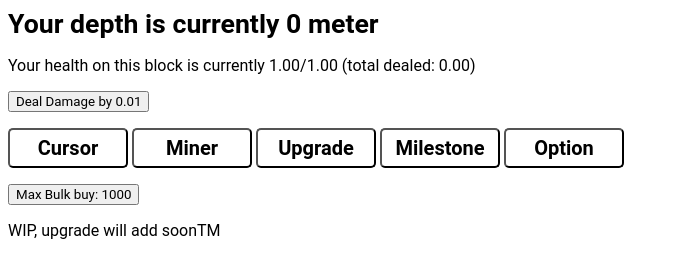
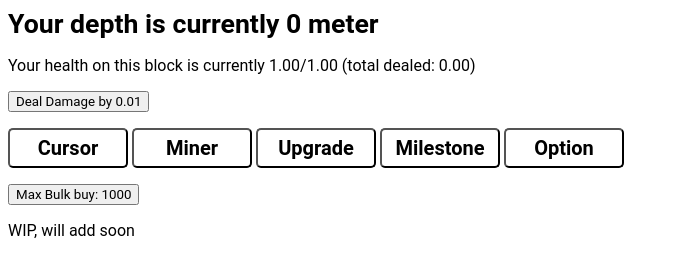
Before and after one commit to 1e1000000/idle-digger, a plain HTML site: page index.html in a window 1280 px wide. Both pictures are taken after a click on the button "Upgrade". Shown: the whole page, without its empty margins (0-679 px from the left). Drawn offline with Linux system fonts and the light colour scheme.

Commit message:
Update index.html

```diff
--- a/index.html
+++ b/index.html
@@ -105,7 +105,7 @@
     </table>
   </div>
   <div id="Tab3">
-    <p style="font-family: roboto">WIP, upgrade will add soon<superscript>TM</superscript></p>
+    <p style="font-family: roboto">WIP, will add soon</p>
   </div>
   <div id="Tab4">
     <p style="font-family: roboto">50 Cursor: Unlock Miner 0</p>
```
